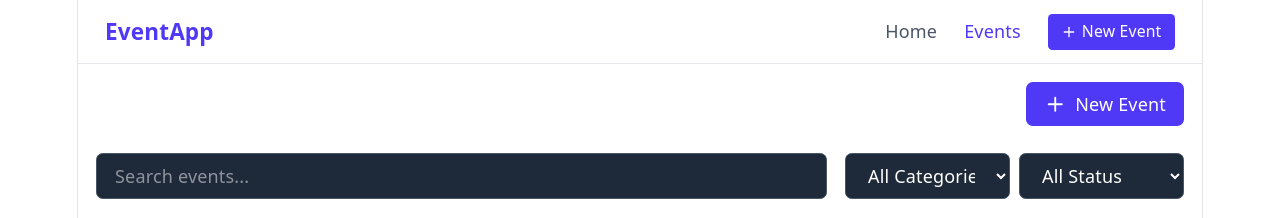
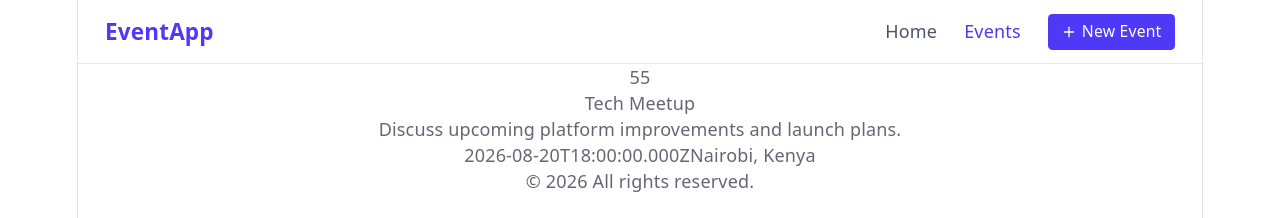
Before and after one commit to ultimatefaloe/ao_event_app, a React (Vite) app: page /events/507f1f77bcf86cd799439001 in a window 1280 px wide. Shown: the top 218 px of the page. Built offline with nearby package versions, Linux system fonts and the light colour scheme.

Commit message:
class12: event details page

```diff
--- a/src/components/events/EventForm.jsx
+++ b/src/components/events/EventForm.jsx
@@ -14,6 +14,7 @@ import { toast } from 'react-toastify'
 
 const EventForm = ({ onSubmit, event  }) => {
   const [formData, setFormData] = useState({
+    id:event?.id,
     name: event?.name || "",
     description: event?.description || "",
     date: event?.date || "",
@@ -30,9 +31,8 @@ const EventForm = ({ onSubmit, event  }) => {
     }));
   };
 
-  const onSubbmitHandler = (e) => {
+  const onSubmitHandler = (e) => {
     e.preventDefault();
-
 
     if( !formData.name || !formData.description || !formData.date || !formData.location || !formData.thunmailUrl) {
       toast.warn("Please fill the require fields");
@@ -55,7 +55,7 @@ const EventForm = ({ onSubmit, event  }) => {
 
   return (
     <div className="p-3">
-      <form className="flex flex-col gap-4 max-w-150" onSubmit={onSubbmitHandler}>
+      <form className="flex flex-col gap-4 max-w-150" onSubmit={onSubmitHandler}>
         <div className="flex flex-col gap-2 text-left">
           <label htmlFor="name">Name:</label>
           <input
--- a/src/pages/EventDetail.jsx
+++ b/src/pages/EventDetail.jsx
@@ -1,9 +1,28 @@
-import React from 'react'
+import React from "react";
+import { useParams } from "react-router";
+import { events } from "../data";
 
 const EventDetail = () => {
+  const { id } = useParams();
+
+  const event = events.find((event) => event.id === id);
+
+  if (!event) {
+    return <div>Event not found</div>;
+  }
+
   return (
-    <div>EventDetail</div>
-  )
-}
+    <div>
+      <img src={event.image} alt={event.title} />
+      <span>{event.attendees}</span>
+      <h1>{event.name}</h1>
+      <p>{event.description}</p>
+      <div>
+        {event.date}
+        {event.location}
+      </div>
+    </div>
+  );
+};
 
-export default EventDetail
+export default EventDetail;
--- a/src/pages/Events.jsx
+++ b/src/pages/Events.jsx
@@ -3,8 +3,10 @@ import Button from "../components/ui/Button";
 import { Plus } from "lucide-react";
 import EventCard from "../components/events/EventCard";
 import { events } from "../data";
+import { useNavigate } from 'react-router'
 
 const Events = () => {
+  const navigate = useNavigate()
   const [filter, setFilter] = useState({
     searchTerm: "",
     category: "all",
@@ -26,6 +28,7 @@ const Events = () => {
   };
 
   const routeToNewEvent = () => {
+    navigate('/events/new')
     // import useNavigate from react-router and use it to navigate to the new event page
   };
 
--- a/src/pages/Home.jsx
+++ b/src/pages/Home.jsx
@@ -46,7 +46,7 @@ const Home = () => {
             key={index}
             title={stat.title}
             value={stat.value}
-            // color={stat.color}
+            color={stat.color}
           />
         ))}
       </div>
```
Also changed, not shown: src/App.jsx (+9 -4 lines), 1 other file (tests, documents, lock files or other folders).
